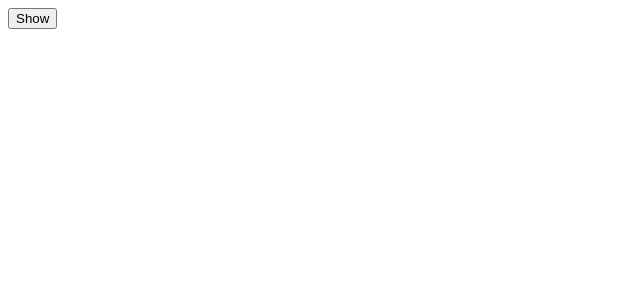
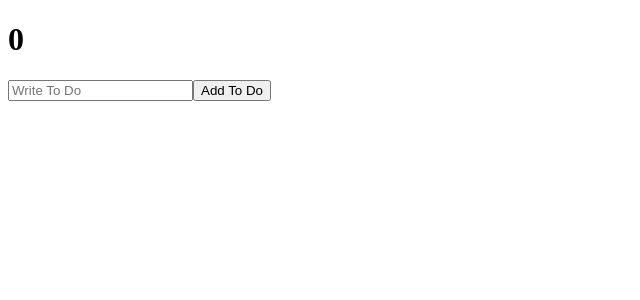
Before and after one commit to rlaclghks123/practice_react_forBeginner, a React (Create React App) app in the folder react_for_beginner/: page / in a window 1280 px wide. Shown: the top 300 px of the page, without its empty margins (0-640 px from the left). Built offline with nearby package versions, Linux system fonts and the light colour scheme.

Commit message:
toDo List
...Array 를통해 Array의 요소들을 가져오는 방법을 습득. ex) [4,...[1,2,3]] =>[1,2,3,4]

```diff
--- a/react_for_beginner/src/App.js
+++ b/react_for_beginner/src/App.js
@@ -1,24 +1,29 @@
-import { useState, useEffect } from "react";
+import { useState } from "react";
 
-function Hello() {
-  useEffect(() => {
-    console.log("Hi!");
-    return () => { console.log("Bye!") };
-  })
-  return (
-    <h1>Hello!</h1>
-  )
-}
+
 
 function App() {
-  const [showing, setShowing] = useState(false);
+  const [toDo, setToDo] = useState("");
+  const [toDos, setToDos] = useState([]);
 
-  const onClick = () => setShowing((prev) => !prev);
+  const onChange = (event) => {
+    setToDo(event.target.value);
+  }
 
+  const onSubmit = (event) => {
+    event.preventDefault();
+    setToDos((currentArray) => [toDo, ...currentArray]);
+    setToDo("");
+  }
+
+  console.log(toDo);
   return (
     <div>
-      {showing ? <Hello /> : null}
-      <button onClick={onClick}>{showing ? "Hide" : "Show"}</button>
+      <h1>{toDos.length}</h1>
+      <form onSubmit={onSubmit}>
+        <input value={toDo} type="text" onChange={onChange} placeholder="Write To Do"></input>
+        <button>Add To Do</button>
+      </form>
     </div>
   );
 }
```
Also changed, not shown: 1 other file (tests, documents, lock files or other folders).
